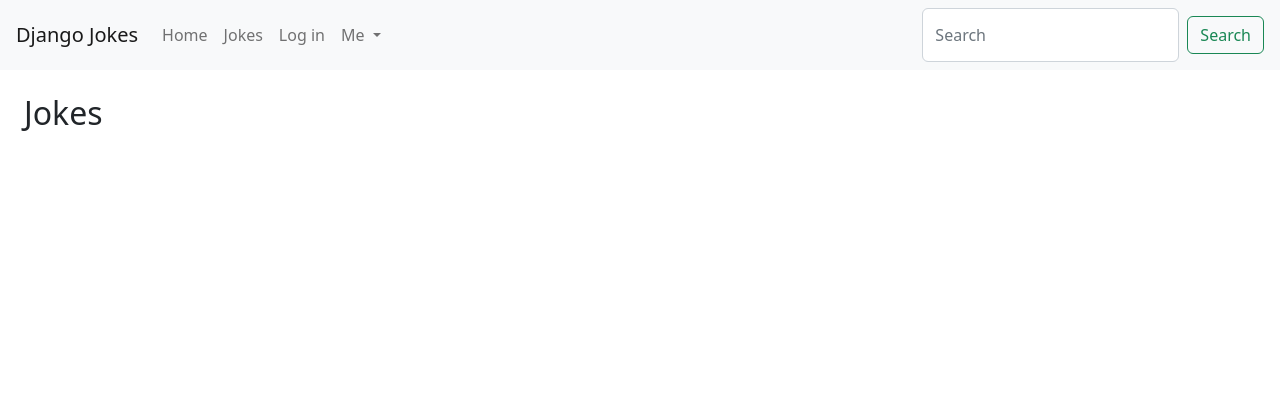
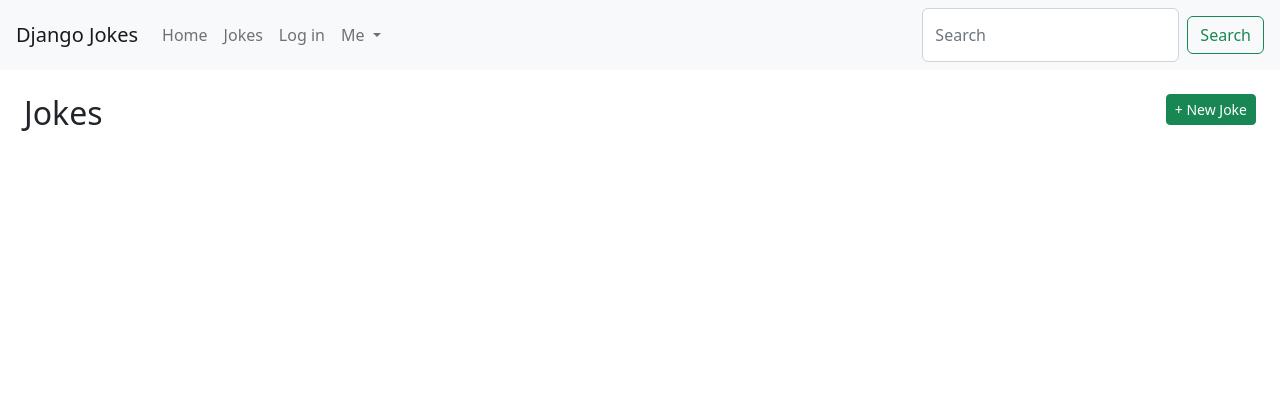
Before and after one commit to ldh99/djangojokes-practice.com, a Django app: page /jokes in a window 1280 px wide. Shown: the top 420 px of the page. Run offline with Django 4.2, Linux system fonts and the light colour scheme; data that the repository does not hold is empty; some libraries are stand-ins or nearby versions.

Commit message:
Create and Update Jokes - add JokeCreateView and JokeUpdateView in jokes/views.py - add path to the JokeCreateView and JokeUpdateView in the jokes/urls.py - create template\jokes\joke_form.html  for create and update joke in the form - dipslay the joke_form in a table format

```diff
--- a/jokes/urls.py
+++ b/jokes/urls.py
@@ -1,14 +1,24 @@
 from django.urls import path
 
-from .views import JokeListView, JokeDetailView
+from .views import (
+  JokeListView, JokeDetailView, JokeCreateView, JokeUpdateView
+)
 
 app_name = 'jokes'
 urlpatterns = [
+  # url as jokes/
   path('', JokeListView.as_view(), name='list'),
 
   # path joke/<int:pk>/ indicates that the value entered for this
   # part of the path must be an integer.
   # The view has access to this value via self.kwargs.get('pk')
   # and will use it to get the specific joke object to use
+  # url as jokes/joke/2
   path('joke/<int:pk>/', JokeDetailView.as_view(), name='detail'),
+
+  # path to update joke urls as example jokes/joke/2/update
+  path('joke/<int:pk>/update', JokeUpdateView.as_view(), name='update'),
+
+  # path to create joke with rul as jokes/joke/create
+  path('joke/create', JokeCreateView.as_view(), name='create'),
 ]
--- a/jokes/views.py
+++ b/jokes/views.py
@@ -2,7 +2,7 @@ from django.shortcuts import render
 
 # Create your views here.
 
-from django.views.generic import DetailView, ListView
+from django.views.generic import CreateView, DetailView, ListView, UpdateView
 
 from .models import Joke
 
@@ -13,3 +13,13 @@ class JokeListView(ListView):
 # Detail view of a joke inherit from DetailView class
 class JokeDetailView(DetailView):
   model = Joke
+
+# Create View to display the joke with data column in html form fields
+class JokeCreateView(CreateView):
+  model = Joke
+  fields = ['question', 'answer']
+
+# Update View to display the joke with data in form fields for update
+class JokeUpdateView(UpdateView):
+  model = Joke
+  fields = ['question', 'answer']
--- a/templates/jokes/joke_list.html
+++ b/templates/jokes/joke_list.html
@@ -1,7 +1,9 @@
 {% extends "_base.html" %}
 
 {% block title %}Jokes{% endblock%}
-{% block main%}
+{% block main %}
+  <!-- add a link like a button to create/add new joke -->
+  <a href="{% url 'jokes:create' %}" class="btn btn-success btn-sm float-end">+ New Joke</a>
   <h2>Jokes</h2>
   <ul class="list-group list-group-flush ms-3">
     {% for joke in joke_list %}
@@ -13,6 +15,12 @@
         {% endcomment %}
         <a href="{{ joke.get_absolute_url }}">{{ joke.question }}</a>
         <!-- <a href="{% url 'jokes:detail' joke.pk %}">{{ joke.question }}</a> -->
+
+        {% comment %}
+        # add a update link looks like a button to right of joke
+        {% endcomment %}
+        <a href="{% url 'jokes:update' joke.pk %}"
+          class="btn btn-info btn-sm float-end me-2">Update</a>
     </li>
     {% endfor%}
   </ul>
```
Also changed, not shown: templates/jokes/joke_form.html (added, +25 -0 lines).
